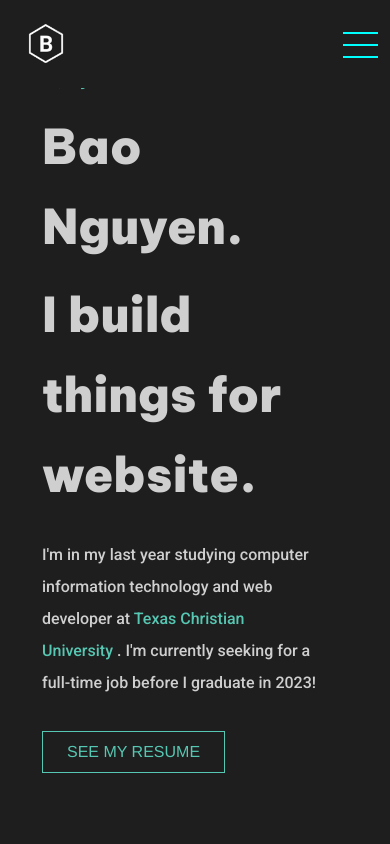
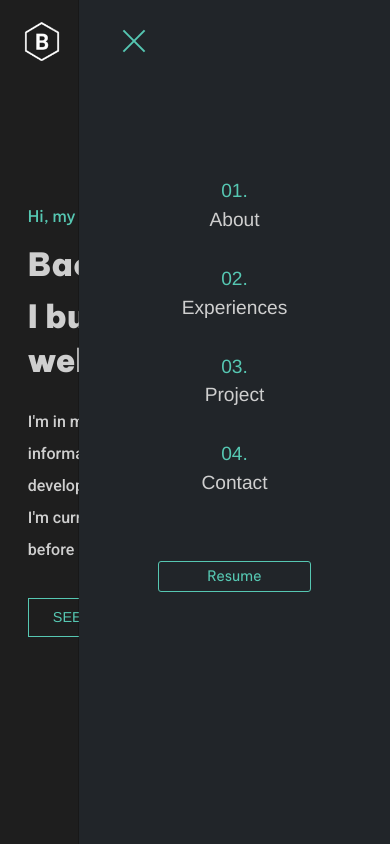
Before and after one commit to baovng/baonguyen-portfolio, a Vue app: page / in a window 390 px wide. Both pictures are taken after a click on the button 366 px from the left and 46 px from the top of the page. Shown: the top 844 px of the page. Built offline with nearby package versions, Linux system fonts and the light colour scheme.

Commit message:
Mobile Reposive done

```diff
--- a/src/assets/main.css
+++ b/src/assets/main.css
@@ -70,6 +70,11 @@ body {
 		margin: 40px auto 0 auto !important;
 	}
 }
+@media (min-width: 769px) {
+	.offcanvas {
+		display: none !important;
+	}
+}
 @media (max-width: 768px) {
 	.sm {
 		display: none;
@@ -81,10 +86,13 @@ body {
 		margin: 0 30px !important;
 	}
 	.bh2 {
-		font-size: 3rem !important;
+		font-size: 3.5rem !important;
 	}
 	.navbar > .container-fluid > .nav-link {
 		display: none !important;
+	}
+	.burger {
+		display: block !important;
 	}
 }
 @media (min-width: 640px) and (max-width: 768px) {
@@ -109,10 +117,12 @@ body {
 @media (max-width: 640px) {
 	.main {
 		margin: 0 auto;
-		max-width: 100%;
+		max-width: 97%;
 		min-height: 100vh;
 	}
-
+	.bh2 {
+		font-size: 3rem !important;
+	}
 	.project-grid {
 		grid-template-columns: repeat(1, 1fr);
 		display: grid;
@@ -127,10 +137,61 @@ body {
 	.header::after {
 		width: 70%;
 	}
+	.bh6 {
+		font-size: 2.5rem !important;
+	}
 }
 
-@media (max-width: 640px) {
+@media (max-width: 600px) {
 	.header::after {
 		width: 0%;
 	}
+	.container-fluid > .mx-5 {
+		margin: 0 10px !important;
+	}
 }
+
+@media (max-width: 550px) {
+	.horizontal {
+		display: block !important;
+	}
+	.fixed-width > .vertical {
+		display: none !important;
+	}
+	.horizontal-scroll {
+		min-width: 100%;
+		overflow-x: auto;
+		white-space: nowrap;
+	}
+	.fixed-width {
+		padding: 0;
+	}
+	.col-4 {
+		width: 70%;
+		margin: 40px auto 0 auto !important;
+	}
+	.canvas-nav {
+		font-size: 1.2rem;
+		display: flex;
+		flex-direction: column;
+		align-items: center;
+		justify-content: center;
+		margin: 15px 0;
+	}
+	.offcanvas {
+		max-width: 80vw;
+	}
+}
+@media (max-width: 414px) {
+	.bh2 {
+		font-size: 2rem !important;
+		line-height: 2.75rem !important;
+	}
+	.bh6 {
+		font-size: 2.5rem !important;
+	}
+	.view-more-btn,
+	.btn-custom {
+		font-size: 0.9rem !important;
+	}
+}
--- a/src/components/Experience.vue
+++ b/src/components/Experience.vue
@@ -3,7 +3,7 @@
 		<div class="d-flex align-items-start flex-column justify-content-center mx-5">
 			<div class="header header-2 my-5">Experiences</div>
 			<div class="container mt-4 bh3 fixed-width">
-				<div class="d-flex align-items-start">
+				<div class="d-flex align-items-start vertical">
 					<div
 						class="nav flex-column nav-pills me-3"
 						id="v-pills-tab"
@@ -114,6 +114,116 @@
 						</div>
 					</div>
 				</div>
+				<!-- this is for horizontal -->
+				<div class="horizontal">
+					<nav class="horizontal-scroll">
+						<div class="nav nav-pills my-3" id="nav-tab" role="tablist">
+							<button
+								class="nav-link active nav-link-custom-horizontal"
+								id="nav-home-tab"
+								data-bs-toggle="tab"
+								data-bs-target="#nav-home"
+								type="button"
+								role="tab"
+								aria-controls="nav-home"
+								aria-selected="true"
+							>
+								TCU
+							</button>
+							<button
+								class="nav-link nav-link-custom-horizontal"
+								id="nav-profile-tab"
+								data-bs-toggle="tab"
+								data-bs-target="#nav-profile"
+								type="button"
+								role="tab"
+								aria-controls="nav-profile"
+								aria-selected="false"
+							>
+								TCU
+							</button>
+							<button
+								class="nav-link nav-link-custom-horizontal"
+								id="nav-contact-tab"
+								data-bs-toggle="tab"
+								data-bs-target="#nav-contact"
+								type="button"
+								role="tab"
+								aria-controls="nav-contact"
+								aria-selected="false"
+							>
+								Freelance
+							</button>
+							<button
+								class="nav-link nav-link-custom-horizontal"
+								id="nav-contact-tab"
+								data-bs-toggle="tab"
+								data-bs-target="#nav-contact"
+								type="button"
+								role="tab"
+								aria-controls="nav-contact"
+								aria-selected="false"
+							>
+								Start up
+							</button>
+						</div>
+					</nav>
+
+					<div class="tab-content" id="nav-tabContent">
+						<div
+							class="tab-pane fade show active mx-3"
+							id="nav-home"
+							role="tabpanel"
+							aria-labelledby="nav-home-tab"
+						>
+							<h5 class="bh1 text-start">{{ job1des }}</h5>
+							<h6 class="bh5 mt-2 mb-3">{{ job1Time }}</h6>
+							<h6 class="bh5 lh-base mx-3" v-for="(job, index) in job1" :key="index">
+								<i class="fa fa-light fa-caret-right me-2" />
+								{{ job }}
+							</h6>
+						</div>
+						<div
+							class="tab-pane fade mx-3"
+							id="nav-profile"
+							role="tabpanel"
+							aria-labelledby="nav-profile-tab"
+						>
+							<h5 class="bh1 text-start">{{ job2des }}</h5>
+							<h6 class="bh5 mt-2 mb-3">{{ job2Time }}</h6>
+							<h6 class="bh5 lh-base mx-3" v-for="(job, index) in job2" :key="index">
+								<i class="fa fa-light fa-caret-right me-2" />
+								{{ job }}
+							</h6>
+						</div>
+						<div
+							class="tab-pane fade mx-3"
+							id="nav-contact"
+							role="tabpanel"
+							aria-labelledby="nav-contact-tab"
+						>
+							<h5 class="bh1 text-start">{{ job3des }}</h5>
+							<h6 class="bh5 mt-2 mb-3">{{ job3Time }}</h6>
+							<h6 class="bh5 lh-base mx-3" v-for="(job, index) in job3" :key="index">
+								<i class="fa fa-light fa-caret-right me-2" />
+								{{ job }}
+							</h6>
+						</div>
+						<div
+							class="tab-pane fade mx-3"
+							id="nav-contact"
+							role="tabpanel"
+							aria-labelledby="nav-contact-tab"
+						>
+							<h5 class="bh1 text-start">{{ job4des }}</h5>
+							<h6 class="bh5 mt-2 mb-3">{{ job4Time }}</h6>
+							<h6 class="bh5 lh-base mx-3" v-for="(job, index) in job4" :key="index">
+								<i class="fa fa-light fa-caret-right me-2" />
+								{{ job }}
+							</h6>
+						</div>
+					</div>
+				</div>
 			</div>
 		</div>
 	</div>
@@ -160,6 +270,9 @@
 	};
 </script>
 <style>
+	.horizontal {
+		display: none;
+	}
 	.vh-65 {
 		min-height: 60vh;
 		height: auto;
@@ -194,8 +307,9 @@
 		transition: border-left 0.5s ease-in-out;
 		font-size: 0.9rem;
 	}
+
 	.nav-pills .nav-link-custom.active {
-		background-color: var(--background-color);
+		background-color: var(--background-color) !important;
 		color: var(--primary-color);
 		border-left: 2px solid var(--primary-color) !important;
 		border-radius: 0;
@@ -215,4 +329,42 @@
 		color: var(--primary-color);
 		border-left-color: var(--primary-color) !important;
 	}
+	/* For horizontal */
+
+	.nav-link-custom-horizontal {
+		color: var(--text-color1);
+		text-align: left;
+		padding: 5px 30px;
+		border-bottom: 2px solid var(--decor-color) !important ;
+		border-radius: 0 !important ;
+		transition: border-left 0.5s ease-in-out;
+		font-size: 0.9rem;
+	}
+	.nav-pills .nav-link-custom-horizontal.active {
+		background-color: var(--background-color) !important;
+		color: var(--primary-color);
+		border-bottom: 2px solid var(--primary-color) !important;
+		border-radius: 0;
+	}
+
+	.nav-pills .nav-link-custom-horizontal:hover {
+		background-color: var(--background-color);
+		color: var(--primary-color);
+	}
+	.nav-pills .nav-link-custom-horizontal.active ~ .nav-link-custom-horizontal {
+		transition: border-left 0.5s ease-in-out;
+	}
+
+	.nav-pills .nav-link-custom-horizontal.active ~ .nav-link-custom-horizontal:hover {
+		background-color: var(--background-color);
+		color: var(--primary-color);
+		border-bottom-color: var(--primary-color) !important;
+	}
+
+	.horizontal-scroll {
+		overflow-x: auto;
+	}
+	.horizontal-scroll > .nav {
+		flex-wrap: nowrap;
+	}
 </style>
--- a/src/components/Navbar.vue
+++ b/src/components/Navbar.vue
@@ -1,14 +1,13 @@
 <template>
 	<div class="container-fluid">
 		<nav class="navbar" :class="navbarClasses" :style="{ transform: translateY }">
-			<div class="container-fluid">
+			<div class="container-fluid navbar-custom">
 				<a href="/" class="logo">
 					<img src="@/assets/logo1.png" class="float-start" alt="..." style="width: 44px" />
 				</a>
 
 				<div
 					class="nav-link nav-link-custom-2 d-flex flex-row justify-content-end align-items-center"
-					v-if="isToggled"
 				>
 					<div v-for="(section, index) in sections" :key="index" class="ms-4">
 						<router-link :to="'/' + section.id" class="nav-text-custom">
@@ -26,8 +25,14 @@
 				</div>
 
 				<!-- //toggle menu -->
-				<div class="">
-					<button class="toggle-btn" @click="isToggled = !isToggled">
+				<div :class="{ burger: true, toggled: isToggled }">
+					<button
+						class="toggle-btn"
+						@click="isToggled = !isToggled"
+						data-bs-toggle="offcanvas"
+						data-bs-target="#offcanvasRight"
+						aria-controls="offcanvasRight"
+					>
 						<div :class="{ line: true, 'line-1': true, toggled: isToggled }"></div>
 						<div :class="{ line: true, 'line-2': true, toggled: isToggled }"></div>
 						<div :class="{ line: true, 'line-3': true, toggled: isToggled }"></div>
@@ -35,6 +40,41 @@
 				</div>
 			</div>
 		</nav>
+		<div
+			class="offcanvas offcanvas-end bg-dark"
+			id="offcanvasRight"
+			aria-labelledby="offcanvasRightLabel"
+		>
+			<div class="offcanvas-header m-4">
+				<div :class="{ burger: true, toggled: isToggled }">
+					<button
+						class="toggle-btn align-items-center"
+						@click="isToggled = !isToggled"
+						data-bs-dismiss="offcanvas"
+						aria-label="Close"
+					>
+						<div :class="{ line: true, 'line-1': true, toggled: isToggled }"></div>
+						<div :class="{ line: true, 'line-2': true, toggled: isToggled }"></div>
+						<div :class="{ line: true, 'line-3': true, toggled: isToggled }"></div>
+					</button>
+				</div>
+			</div>
+			<div class="offcanvas-body">
+				<div v-for="(section, index) in sections" :key="index" class="">
+					<router-link :to="'/' + section.id" class="nav-text-custom canvas-nav">
+						<span>{{ section.id }}.</span>
+						{{ section.section }}
+					</router-link>
+				</div>
+				<a
+					href="/resume.pdf"
+					target="_blank"
+					rel="noopener noreferrer"
+					class="btn btn-sm btn-custom mt-5 px-5 btn-nav"
+					>Resume</a
+				>
+			</div>
+		</div>
 	</div>
 </template>
 
@@ -108,8 +148,12 @@
 		transition: transform 0.38s ease-in-out;
 		z-index: 10;
 		box-shadow: none;
+		left: 0;
+		padding: 20px 0;
 	}
-
+	.navbar-custom {
+		margin: 0 2%;
+	}
 	.navbar-hidden {
 		transform: translateY(-100%);
 		box-shadow: none;
@@ -145,23 +189,67 @@
 		border-radius: 3px !important;
 	}
 
+	.offcanvas-body {
+		display: flex;
+		flex-direction: column;
+		justify-content: center;
+		align-items: center;
+		max-height: 70%;
+	}
+	.canvas-nav {
+		font-size: 1.5rem;
+		display: flex;
+		flex-direction: column;
+		align-items: center;
+		justify-content: center;
+		margin: 20px 0;
+	}
 	.toggle-btn {
 		background: transparent;
 		border: none;
 	}
+	.burger {
+		font-size: 2rem !important;
+		font-size: 0rem !important;
+		transition: all 0.3s ease-in;
+		display: none;
+		z-index: 1000;
+		/* border: red 1px solid; */
+	}
+	.burger:hover {
+		/* transform: scale(1.1); */
+	}
 	.line {
 		height: 2px;
-		width: 35px;
-		background-color: aqua;
-		margin-right: 12px;
+		width: 30px;
+		background-color: var(--primary-color);
 	}
+
 	.line-1 {
-		margin-bottom: 10px;
+		margin-bottom: 7px;
+		transition: all 0.4s ease-in;
 	}
 	.line-2 {
-		margin-bottom: 10px;
+		margin-bottom: 7px;
+		transition: all 0.4s ease-in;
 	}
 	.line-3 {
-		margin-bottom: 2px;
+		margin-bottom: 0px;
+		transition: all 0.4s ease-in;
+	}
+	.burger.toggled {
+		transform: rotate(180deg);
+	}
+	.line-1.toggled {
+		margin-bottom: -2px;
+		transform: rotate(45deg);
+	}
+	.line-2.toggled {
+		margin-bottom: -2px;
+		transform: rotate(45deg);
+		opacity: 0;
+	}
+	.line-3.toggled {
+		transform: rotate(-45deg);
 	}
 </style>
```
